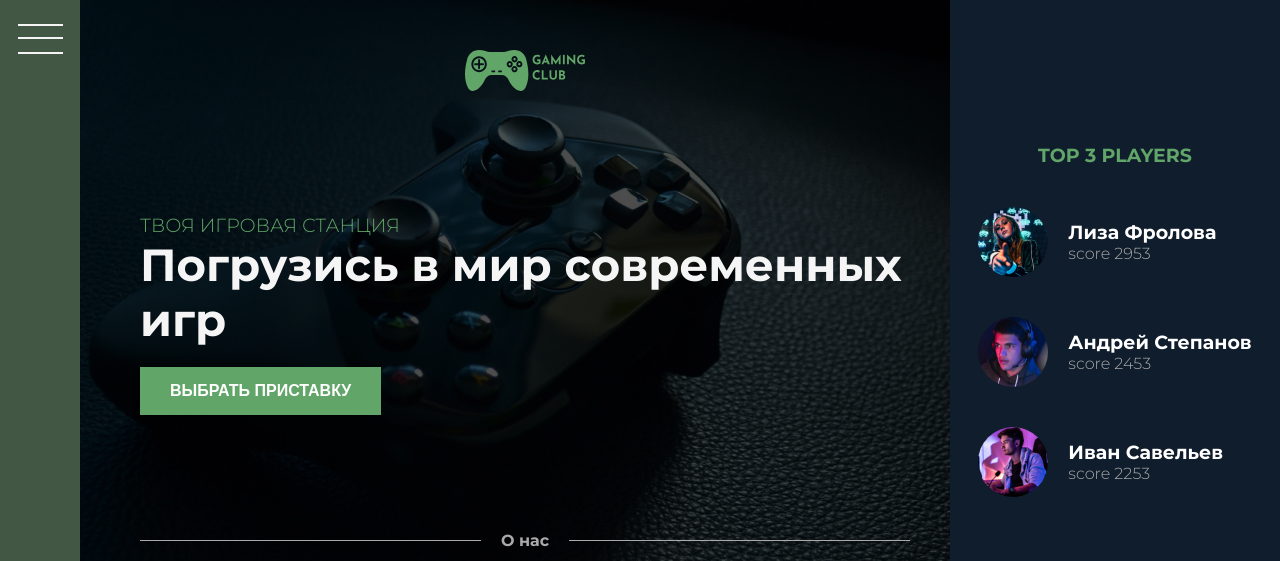
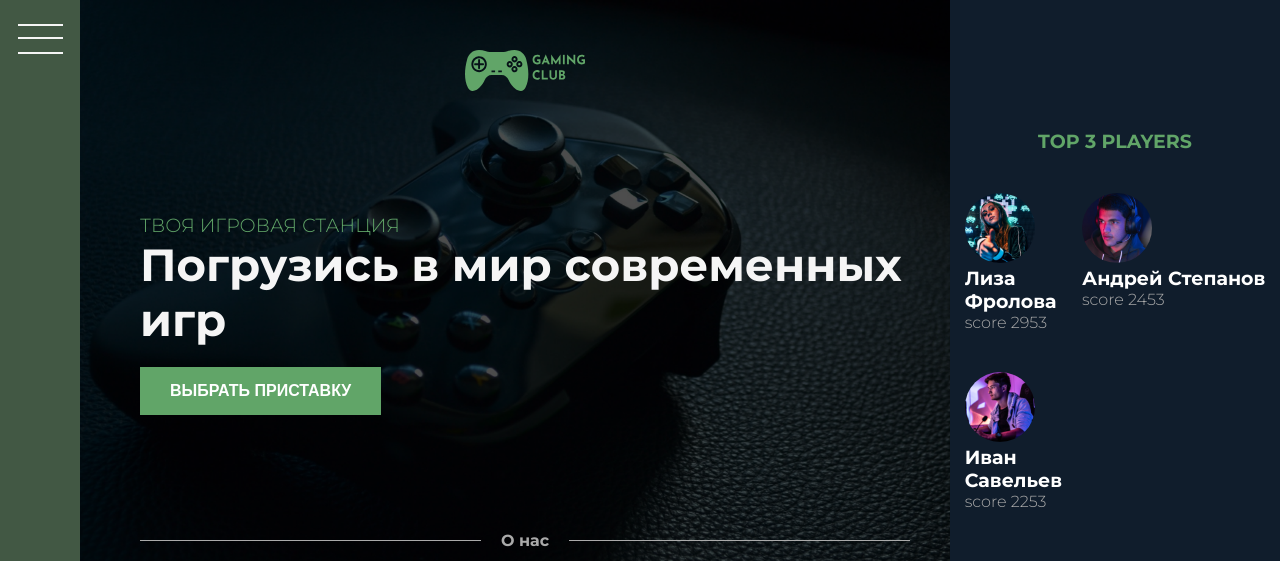
Before and after one commit to dubrovin-roman/project-store-game, a website: page src/index.html in a window 1280 px wide. Shown: the top 561 px of the page. Drawn offline with nearby package versions, Linux system fonts and the light colour scheme; files that its build step writes are made by us from their sources; files whose address does not match are found by name.

Commit message:
адаптация начало

```diff
--- a/src/index.html
+++ b/src/index.html
@@ -30,23 +30,28 @@
         </div>
         <div class="gamers">
             <h3 class="title-3 title-3_green-light gamers__title">TOP 3 PLAYERS</h3>
-
+            <div class="gamers__box">
                 <img src="img/gamer-1.png" alt="gamer" class="gamers__img">
                 <div class="gamers__text">
                     <h3 class="title-3 title-3_white">Лиза Фролова</h3>
                     <p class="gamers__score">score 2953</p>
                 </div>
+            </div>
 
+            <div class="gamers__box">
                 <img src="img/gamer-2.png" alt="gamer" class="gamers__img">
                 <div class="gamers__text">
                     <h3 class="title-3 title-3_white">Андрей Степанов</h3>
                     <p class="gamers__score">score 2453</p>
                 </div>
+            </div>
 
+            <div class="gamers__box">
                 <img src="img/gamer-3.png" alt="gamer" class="gamers__img">
                 <div class="gamers__text">
                     <h3 class="title-3 title-3_white">Иван Савельев</h3>
                     <p class="gamers__score">score 2253</p>
+                </div>
             </div>
         </div>
         <div class="features">
--- a/src/sass/_base.sass
+++ b/src/sass/_base.sass
@@ -6,7 +6,22 @@ $color-blue-dark: #101D2C
 $color-gray-dark: #AAAAAA
 $color-gray-light: #F5F5F5
 
+@mixin respond($breakpoint)
+    @if $breakpoint == phone
+        @media only screen and (max-width: 600px)
+            @content
 
+    @if $breakpoint == tab-port
+        @media only screen and (max-width: 830px)
+            @content
+
+    @if $breakpoint == tab-land
+        @media only screen and (max-width: 1170px)
+            @content
+
+    @if $breakpoint == big-screen
+        @media only screen and (min-width: 1800px)
+            @content
 
 *, ::after, ::before
     margin: 0
@@ -15,6 +30,8 @@ $color-gray-light: #F5F5F5
 
 html
     font-size: 62.5%
+    @include respond(tab-land)
+        font-size: 50%
 
 body
     font-family: "Montserrat", sans-serif
@@ -27,3 +44,8 @@ body
     display: grid
     grid-template-rows: 80vh min-content 40vw repeat(3, min-content)
     grid-template-columns: [sidebar-start] 8rem [sidebar-end full-start] minmax(6rem, 1fr) [center-start] repeat(8, [col-start] minmax(min-content, 14rem) [col-end] ) [center-end] minmax(6rem, 1fr) [full-end]
+    @include respond(tab-land)
+        grid-template-rows: 6rem 80vh min-content 40vw repeat(3, min-content)
+        grid-template-columns: [full-start] minmax(6rem, 1fr) [center-start] repeat(8, [col-start] minmax(min-content, 14rem) [col-end] ) [center-end] minmax(6rem, 1fr) [full-end]
+    @include respond(tab-port)
+        grid-template-rows: 6rem calc( 100vh - 6rem) min-content min-content 40vw repeat(3, min-content)
--- a/src/sass/_header.sass
+++ b/src/sass/_header.sass
@@ -4,6 +4,8 @@
     padding: 5rem 4rem 5rem 6rem
     display: grid
     grid-template-rows: 1fr min-content minmax(13rem, min-content) 1fr
+    @include respond(tab-port)
+        grid-column: full-start / full-end
     &__btn
         justify-self: start
         align-self: start
--- a/src/sass/_sidebar.sass
+++ b/src/sass/_sidebar.sass
@@ -5,6 +5,13 @@
     padding-top: 3.7rem
     display: flex
     justify-content: center
+    @include respond(tab-land)
+        grid-column: 1 / -1
+        grid-row: 1 / 2
+        padding-top: 0
+        padding-right: 4rem
+        justify-content: flex-end
+        align-items: center
 .hamburger
     border: none
     background-color: $color-gray-light
```
Also changed, not shown: dist/css/style.min.css, dist/index.html. Lines whose indentation alone changed are shown as unchanged.
